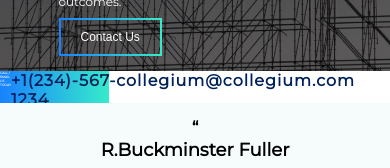
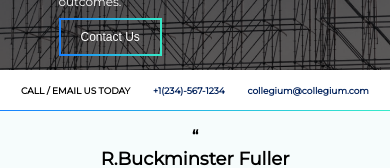
Before and after one commit to sadiqbehzad/imtihan, a React (Create React App) app: page /whoweare in a window 390 px wide. Shown: the part 295-463 px from the top of the page. Built offline with nearby package versions, Linux system fonts and the light colour scheme.

Commit message:
imported contact card back.

```diff
--- a/src/components/contactCard/ContactCard.jsx
+++ b/src/components/contactCard/SadiqContactCard.jsx
@@ -1,11 +1,11 @@
-import "./contactCard.css";
 
-const ContactCard = ({props}) => {
+import "./sadiqContactCard.css";
 
+const ContactCard = () => {
   return (
     <div className="contact-card">
       <div className="contact-card-container">
-        <h2 className="contact-title">CALL / EMAIL US TODAY</h2>
+        <p className="contact-title">CALL / EMAIL US TODAY</p>
         <p className="contact-number">+1(234)-567-1234</p>
         <p className="contact-email">collegium@collegium.com</p>
       </div>
--- a/src/components/contactCard/contactCard.css
+++ /dev/null
@@ -1,24 +0,0 @@
-.contact-card {
-    background: linear-gradient(to right, #1882FF, #36EBCA);
-    display: flex;
-    width: 28vw;
-    height: 8vw;
-    /* z-index: 2; */
-}
-.contact-card-container{
-    display:flex;
-    justify-content: center;
-    align-items:left;
-
-}
-.contact-title {
-    font-size: 0.8vw;
-    font-weight: bold;
-    margin-bottom: 0;
-}
-.contact-number,.contact-email {
-    color: #00215B;
-    font-weight: bolder;
-    margin-bottom: 0;
-    letter-spacing: 1px;
-}
--- /dev/null
+++ b/src/components/contactCard/sadiqContactCard.css
@@ -0,0 +1,69 @@
+.contact-card {
+    background: linear-gradient(to right, #1882FF, #36EBCA);
+    display: flex;
+    justify-content: center;
+    align-items: center;
+    box-shadow: 0 0 5px rgba(0, 0, 0, 0.5);
+    box-sizing: border-box;
+    width: 28vw;
+    height: 8vw;
+    position: relative;
+    z-index: 2;
+}
+.contact-card-container {
+    background-color: white;
+    color: black;
+    padding: 2vw 3vw 2vw 3vw;
+    width: 101%;
+    height: 100%;
+    border: 0;
+    margin: 0;
+    margin-top: 8px;
+    box-sizing: border-box;
+    display: flex;
+    flex-direction: column;
+    justify-content: left;
+    align-items: left;
+    position: absolute;
+}
+.contact-title {
+    font-size: 0.8vw;
+    font-weight: bold;
+    margin-bottom: 0;
+}
+.contact-number {
+    color: #00215B;
+    font-weight: bolder;
+    margin-bottom: 0;
+    letter-spacing: 1px;
+}
+.contact-email {
+    color: #00215B;
+    font-weight: bolder;
+    margin-top: 0;
+    letter-spacing: 1px;
+}
+
+
+@media screen and (max-width: 768px) {
+    .contact-card {
+        width: 100%;
+        height: 40px;
+        position: relative;
+        box-shadow:none;
+    }
+    .contact-card-container {
+        width: 101%;
+        height: 40px;
+        flex-direction: row;
+        justify-content: center;
+        align-items: center;
+        margin: 0;
+        margin-bottom: 2px;
+    }
+    .contact-title, .contact-number, .contact-email {
+        font-size: 9px;
+        margin: auto;
+        letter-spacing: 0;
+    }
+  }
--- a/src/pages/Whoweare/WhoWeAre.jsx
+++ b/src/pages/Whoweare/WhoWeAre.jsx
@@ -4,7 +4,7 @@ import Hero from "./Hero";
 import InnovSustain from "./InnovSustain";
 import MeetOurTeam from "./MeetOurTeam";
 import MissionVision from "./MissionVision";
-import ContactCard from "../../components/contactCard/ContactCard";
+import ContactCard from "../../components/contactCard/SadiqContactCard";
 import "./whoweare.css";
 
 const WhoWeAre = () => {
```
